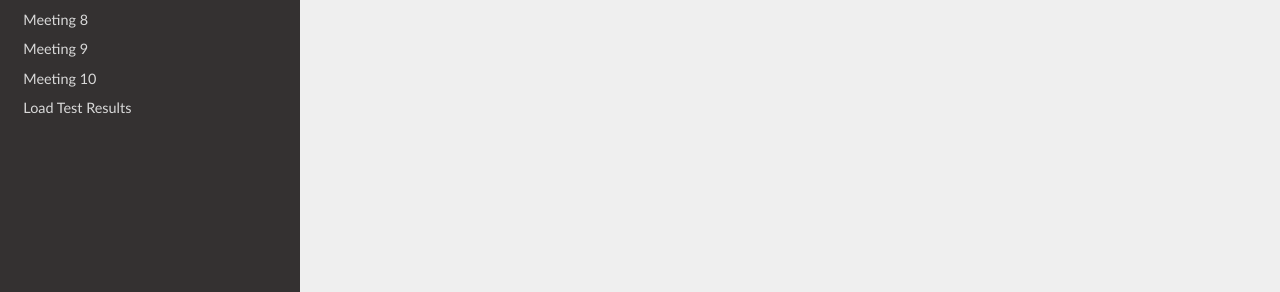
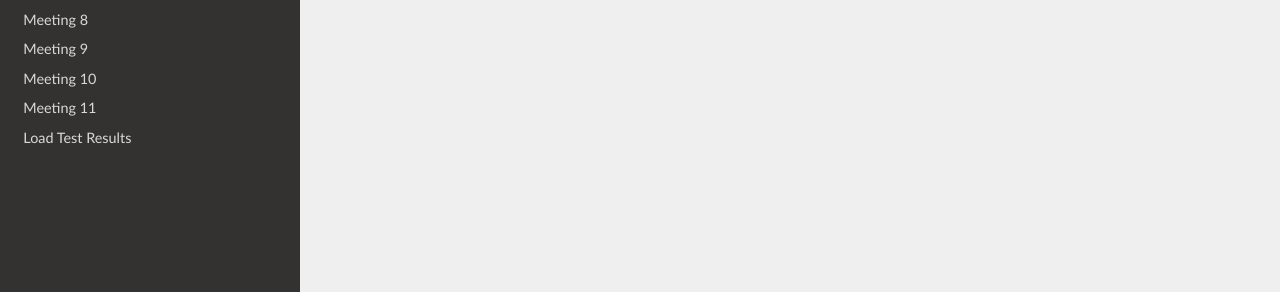
Before and after one commit to tyler0852/tylers-tacc-research, an MkDocs documentation site: the page built from docs/index.md, in a window 1280 px wide. Shown: the part 413-705 px from the top of the page. Built offline with MkDocs 1.6.1, drawn with Linux system fonts in a browser that asks for light colours; nearby versions of some CDN libraries.

Commit message:
Add Meeting 11 to documentation

```diff
--- a/mkdocs.yml
+++ b/mkdocs.yml
@@ -18,6 +18,7 @@ nav:
       - Meeting 8: tms/meeting-8.md
       - Meeting 9: tms/meeting-9.md
       - Meeting 10: tms/meeting-10.md
+      - Meeting 11: tms/meeting-11.md
       - Load Test Results: tms/loadtest_runs.md
 
 markdown_extensions:
```
